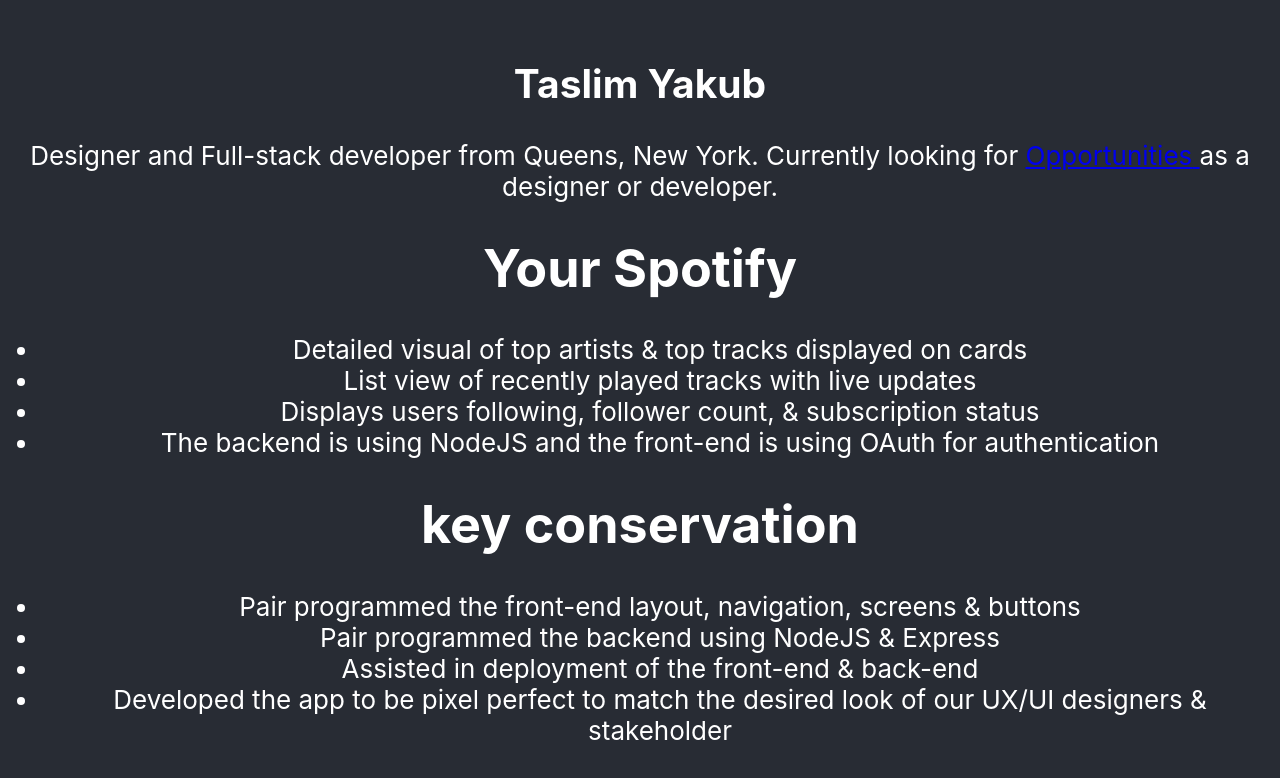
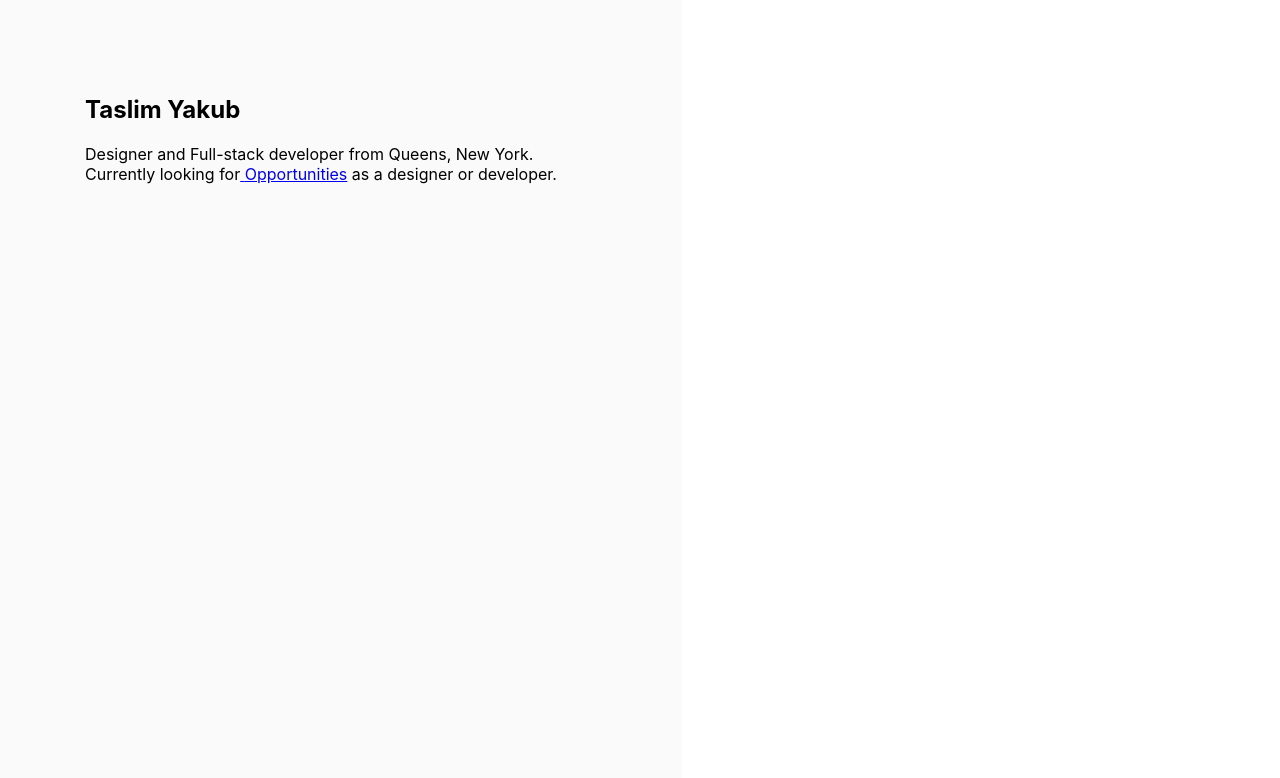
Before and after one commit to taslimy/v2, a React (Create React App) app: page / in a window 1280 px wide. Shown: the top 778 px of the page. Built offline with nearby package versions, Linux system fonts and the light colour scheme.

Commit message:
setting up sidebar style and content

```diff
--- a/src/App.js
+++ b/src/App.js
@@ -1,40 +1,12 @@
 import React from "react";
-import "./App.css";
 
-import projects from "./data/resume";
+import Sidebar from "./components/sidebar.component";
 
 function App() {
   return (
-    <div className="App">
-      <header className="App-header">
-        <div>
-          <h2>Taslim Yakub</h2>
-          <p>
-            Designer and Full-stack developer from Queens, New York. Currently
-            looking for{" "}
-            <a
-              href="https://www.linkedin.com/in/taslim-yakub-244070186/"
-              target="_blank"
-              rel="noopener noreferrer"
-            >
-              {" "}
-              Opportunities{" "}
-            </a>
-            as a designer or developer.
-          </p>
-          {projects.projects.items.map(r => (
-            <div key={r.id}>
-              <h1>{r.name}</h1>
-              <ul>
-                {r.bulletpoints.map(x => (
-                  <li>{x}</li>
-                ))}
-              </ul>
-            </div>
-          ))}
-        </div>
-      </header>
-    </div>
+    <>
+      <Sidebar />
+    </>
   );
 }
 
--- /dev/null
+++ b/src/components/sidebar.component.jsx
@@ -0,0 +1,26 @@
+import React from "react";
+
+import "./sidebar.styles.scss";
+
+const Sidebar = () => {
+  return (
+    <div className="sidebar-wrapper">
+      <h2>Taslim Yakub</h2>
+      <p>
+        Designer and Full-stack developer from Queens, New York. Currently
+        looking for
+        <a
+          href="https://www.linkedin.com/in/taslim-yakub-244070186/"
+          target="_blank"
+          rel="noopener noreferrer"
+        >
+          {" "}
+          Opportunities
+        </a>{" "}
+        as a designer or developer.
+      </p>
+    </div>
+  );
+};
+
+export default Sidebar;
--- /dev/null
+++ b/src/components/sidebar.styles.scss
@@ -0,0 +1,19 @@
+.sidebar-wrapper {
+  position: fixed;
+  top: 0;
+  bottom: 0;
+  left: 0;
+  z-index: 0;
+  width: 40%;
+  height: 100%;
+  padding: 75px 85px 50px;
+  background-color: #fafafa;
+  background-image: -webkit-gradient(
+    linear,
+    left top,
+    left bottom,
+    from(#fafafa),
+    to(#fafafa)
+  );
+  background-image: linear-gradient(180deg, #fafafa, #fafafa);
+}
```
Also changed, not shown: src/components/projects.component.jsx (added, +22 -0 lines), src/components/projects.styles.scss (added).
